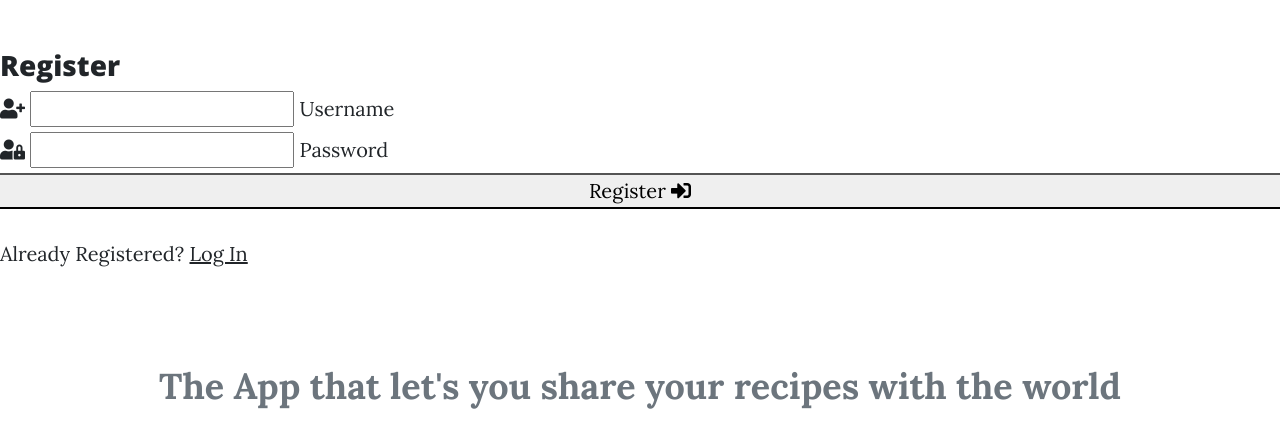
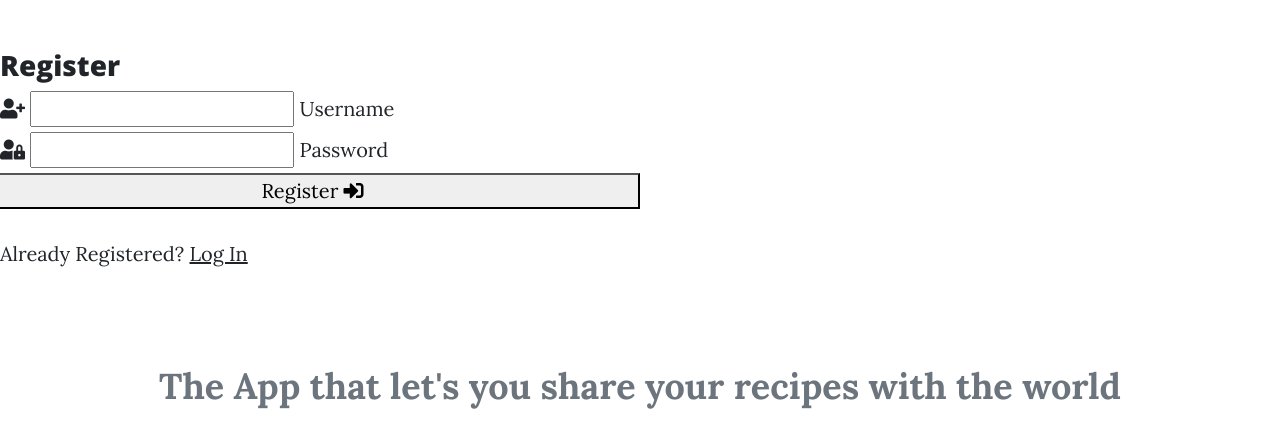
Before and after one commit to LRomero2/Sweet-Treats, a Flask app: page /register in a window 1280 px wide. Shown: the part 533-970 px from the top of the page. Run offline with Flask 2, Linux system fonts and the light colour scheme; some libraries are stand-ins or nearby versions.

Commit message:
Started adding bootstrap styling to register page.

```diff
--- a/templates/register.html
+++ b/templates/register.html
@@ -5,11 +5,11 @@
 <h3 class="center-align">Register</h3>
 
     <div class="row">
-        <form class="col s12 m6 offset-m3" method="POST" action="{{ url_for('register') }}">
+        <form class="col-sm-12 col-md-6" method="POST" action="{{ url_for('register') }}">
             <div class="card-panel">
                 <!-- username -->
                 <div class="row">
-					<div class="input-field col s12">
+					<div class="input-field col-sm-12">
 						<i class="fas fa-user-plus prefix orange-text text-darken-4"></i>
 						<input id="username" name="username" type="text" minlength="5"
                             maxlength="15" pattern="^[a-zA-Z0-9]{5,15}$" class="validate" required>
@@ -18,7 +18,7 @@
                 </div>
                 <!-- passowrd -->
                 <div class="row">
-                    <div class="input-field col s12">
+                    <div class="input-field col-sm-12">
 						<i class="fas fa-user-lock prefix orange-text text-darken-4"></i>
                         <input id="password" name="password" type="password" minlength="5"
                             maxlength="15" pattern="^[a-zA-Z0-9]{5,15}$" class="validate" required>
@@ -27,7 +27,7 @@
                 </div>
                 <!-- register -->
                 <div class="row">
-                    <button type="submit" class="col s12 btn-large grey darken-2 text-shadow">
+                    <button type="submit" class="col-sm-12 btn-large grey darken-2 text-shadow">
                         Register <i class="fas fa-sign-in-alt"></i>
                     </button>
                 </div>
@@ -36,7 +36,7 @@
     </div>
 
 <div class="row">
-        <div class="col s12">
+        <div class="col-sm-12">
             <p class="center-align">
                 Already Registered?
                 <a href="{{ url_for('login') }}" class="light-blue-text text-darken-4">Log In</a>
```
Also changed, not shown: static/css/css/clean-blog.css (line endings or trailing spaces).
